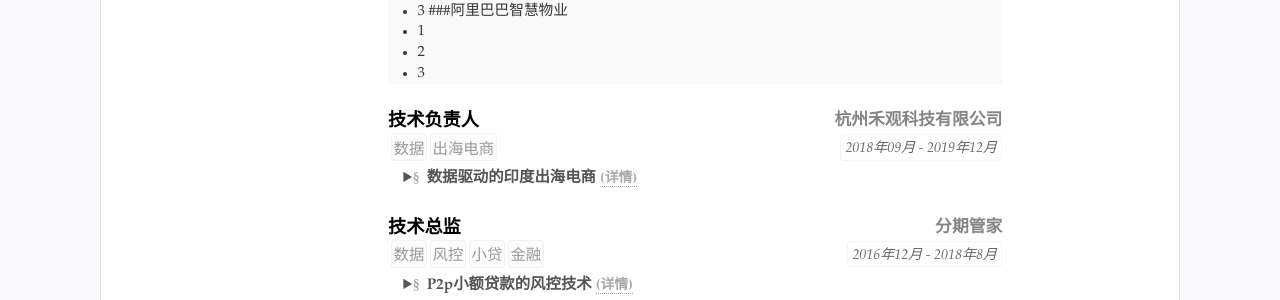
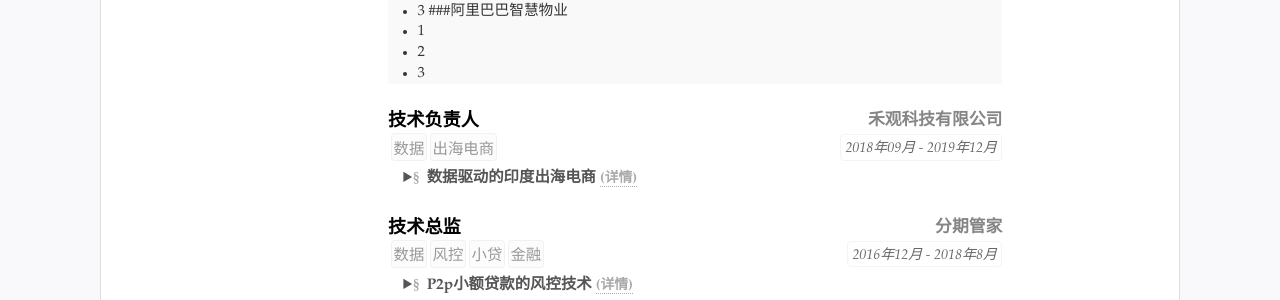
Before and after one commit to kennykong/resume, a Jekyll site: the page built from index.html, in a window 1280 px wide and 900 px high, scrolled down 1652 px. Shown: the part 147-447 px from the top of the window. Built offline with Jekyll 4.4.1, drawn with Linux system fonts in a browser that asks for light colours.

Commit message:
update resume.yml

```diff
--- a/_data/resume.yml
+++ b/_data/resume.yml
@@ -112,7 +112,7 @@ main: #简历主要内容，
     #可以设置open默认展开
 
   - title: 技术负责人
-    sub: 杭州禾观科技有限公司
+    sub: 禾观科技有限公司
     duration: "2018年09月 - 2019年12月"
     tags:
     - 数据
```
